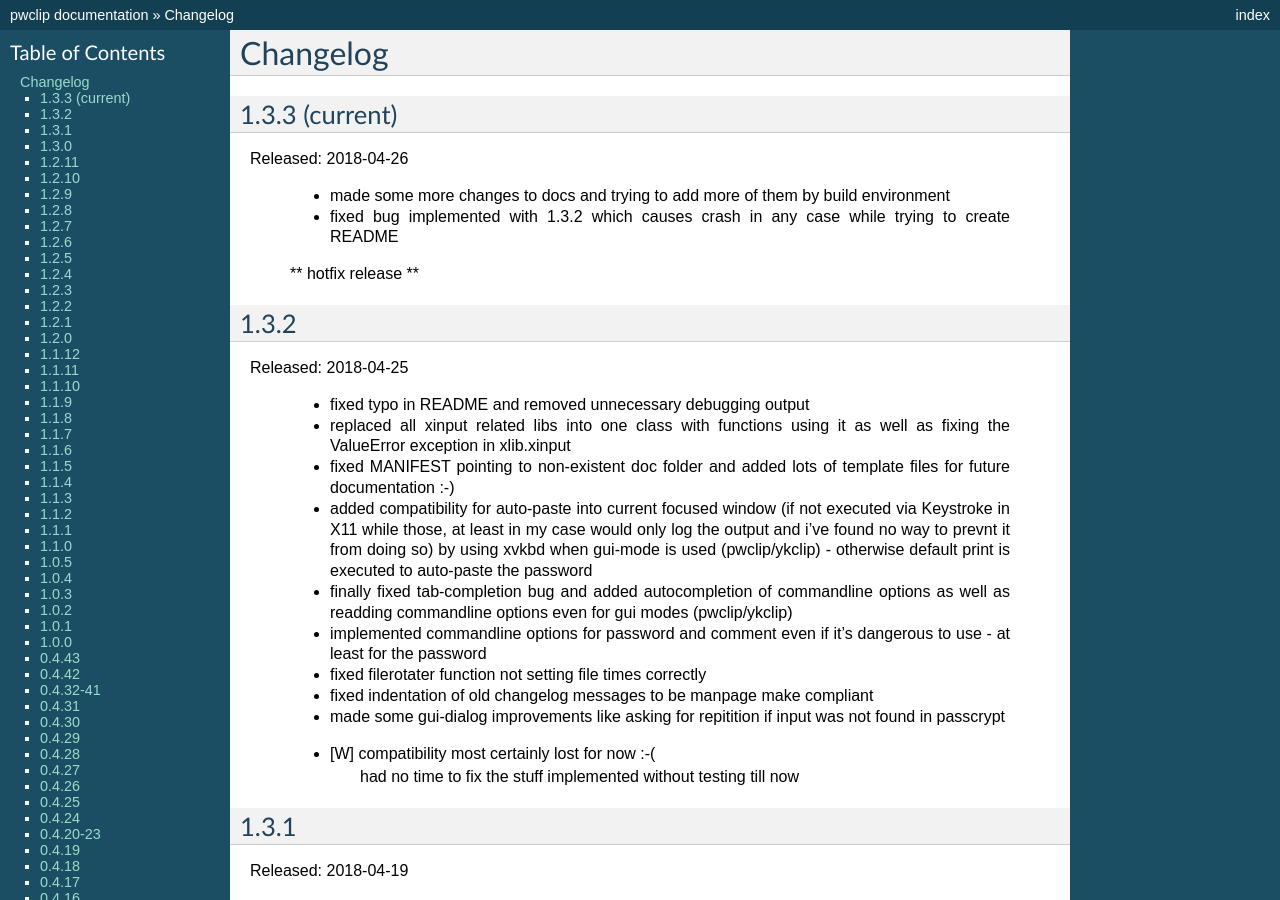
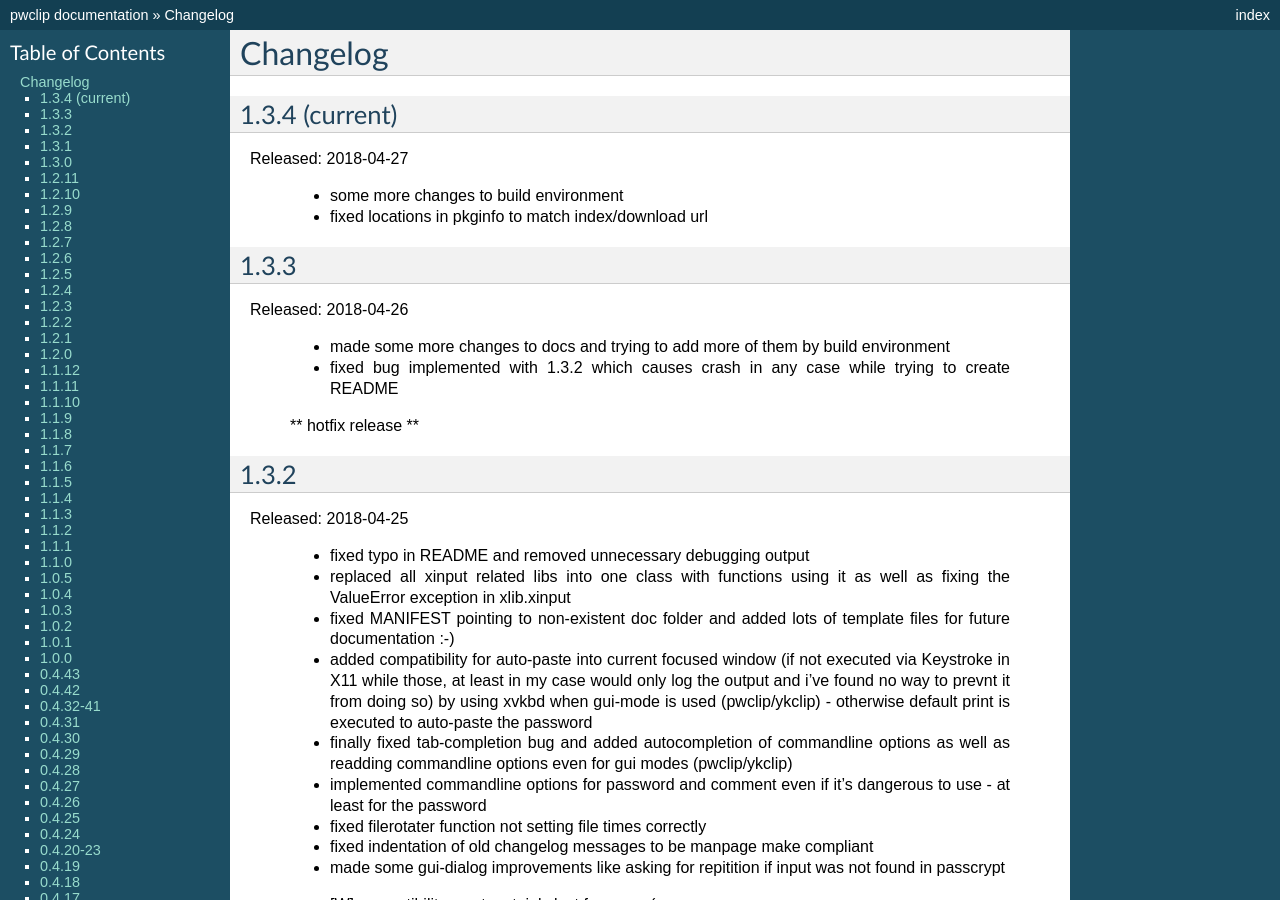
Before and after one commit to d0n/pwclip, a Sphinx documentation site: the page built from docs/CHANGELOG.rst, in a window 1280 px wide and 900 px high. Built offline with Sphinx 7.4.7, drawn with Linux system fonts in a browser that asks for light colours; the version number could not be read and is left out.

Commit message:
{'modified': ['__main__.py', '__pkginfo__.py', 'docs/CHANGELOG.rst']} build

```diff
--- a/__main__.py
+++ b/__main__.py
@@ -1,6 +1,4 @@
 #!/usr/bin/env python3
 """pwclip main module"""
 import pwclip
-
-if __name__ == '__main__':
-	pwclip.pwcli()
+pwclip.pwcli()
--- a/__pkginfo__.py
+++ b/__pkginfo__.py
@@ -1,16 +1,16 @@
 """pwclip packaging information"""
 name = 'pwclip'
-version = '.'.join([str(num) for num in (1, 3, 3)])
+version = '.'.join([str(num) for num in (1, 3, 4)])
 provides = ['pwcli', 'pwclip', 'ykclip']
 install_requires = [
     'argcomplete', 'netaddr', 'paramiko', 'psutil',
     'pyusb', 'python-gnupg', 'python-yubico', 'PyYAML', 'wget']
 license = 'GPL'
 description = "gui to temporarily save passwords to system-clipboard"
-url = 'https://pypi.org/project/pwclip/%s/'%version
+url = 'https://pypi.org/project/pwclip/'
 author = 'Leon Pelzer'
 author_email = 'mail@leonpelzer.de'
-download_url = 'https://pypi.python.org/pypi/pwclip/%s#downloads'%version
+download_url = 'https://pypi.python.org/pypi/pwclip/%s#files'%version
 classifiers = ['Environment :: Console',
                'Environment :: MacOS X',
                'Environment :: Win32 (MS Windows)',
--- a/docs/CHANGELOG.rst
+++ b/docs/CHANGELOG.rst
@@ -1,8 +1,18 @@
 Changelog
 =========
 
-1.3.3 (current)
+1.3.4 (current)
 ---------------
+
+Released: 2018-04-27
+
+  * some more changes to build environment
+
+  * fixed locations in pkginfo to match index/download url
+
+
+1.3.3
+-----
 
 Released: 2018-04-26
 
```
